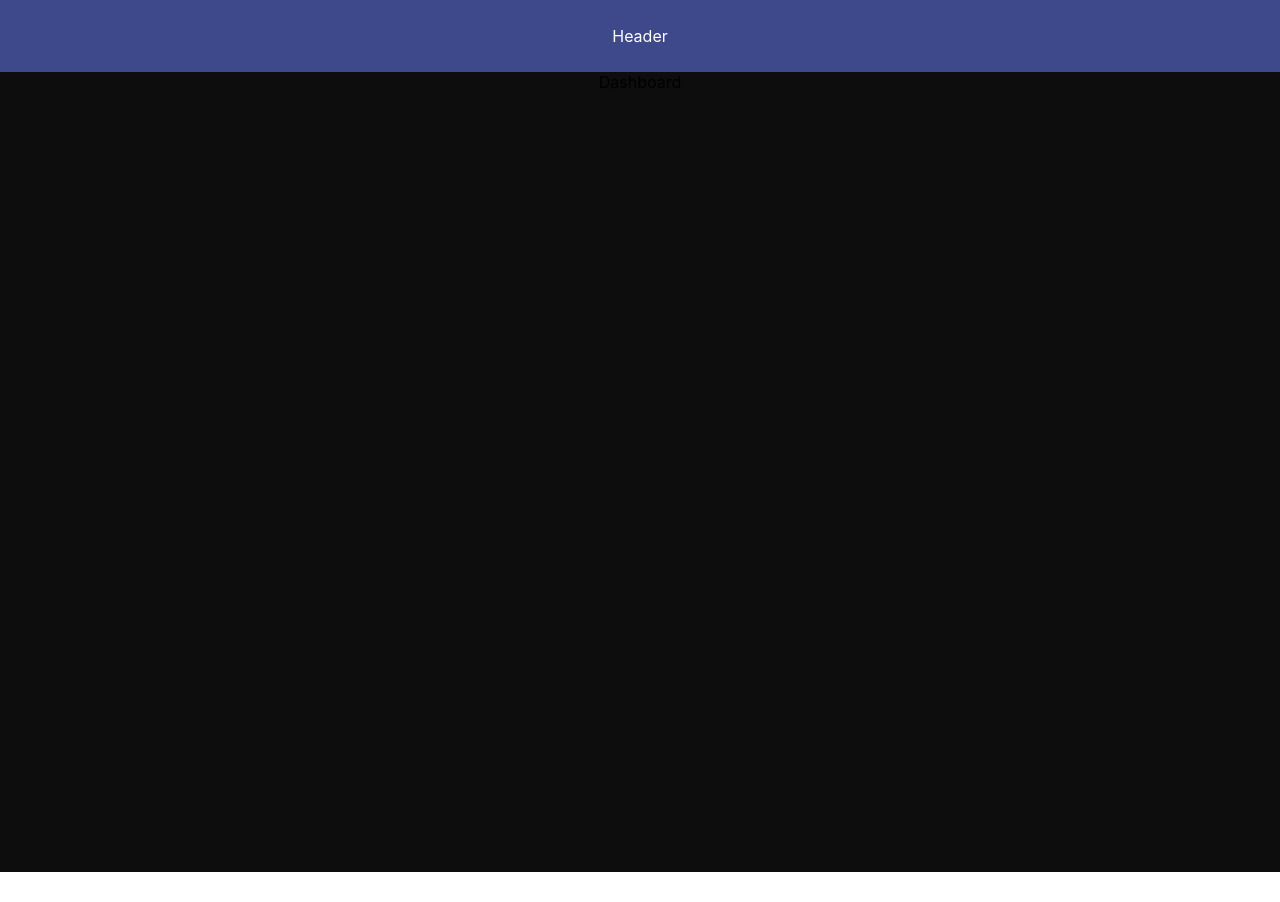
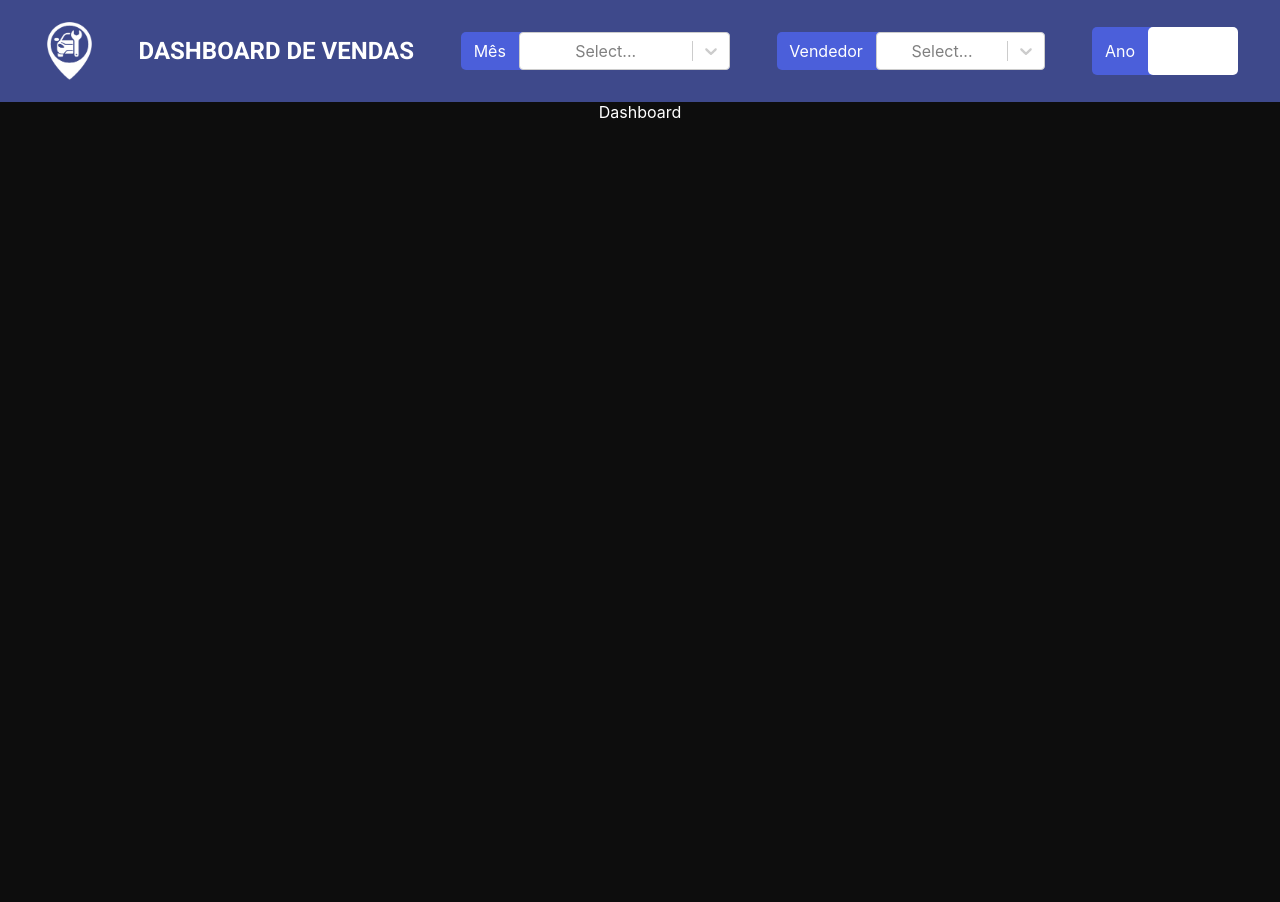
Before and after one commit to GenesisHenriques/Challenge-Ultracar_Front-end, a React (Create React App) app in the folder challenge-ultracar_front-end/: page / in a window 1280 px wide. Before the commit the page ends 872 px from the top, so only its background shows below. Built offline with nearby package versions, Linux system fonts and the light colour scheme.

Commit message:
:rocket: dashboard header done

```diff
--- a/challenge-ultracar_front-end/package.json
+++ b/challenge-ultracar_front-end/package.json
@@ -10,6 +10,7 @@
     "react-dom": "^18.1.0",
     "react-google-charts": "^4.0.0",
     "react-scripts": "5.0.1",
+    "react-select": "^5.3.2",
     "web-vitals": "^2.1.4"
   },
   "scripts": {
--- a/challenge-ultracar_front-end/src/App.js
+++ b/challenge-ultracar_front-end/src/App.js
@@ -1,13 +1,35 @@
+import { useState } from 'react';
+import MyContext from './Components/MyContext';
+
 import './App.css';
-
 import Home from './Pages/Home/Home';
 
 function App() {
+  const [months, setMonths] = useState([]);
+  const [sellers, setSellers] = useState([]);
+  const [year, setYear] = useState([]);
+  const contextValue = {
+    months,
+    setMonths,
+    sellers,
+    setSellers,
+    year,
+    setYear,
+  };
+
   return (
-    <div className="App">
-      <Home />
-    </div>
+    <MyContext.Provider value={contextValue}>
+      <div className="App">
+        <Home />
+        {
+          console.log(months)
+        }
+        {
+          console.log(sellers)
+        }
+      </div>
+    </MyContext.Provider>
   );
-}
+};
 
 export default App;
--- a/challenge-ultracar_front-end/src/Components/Home/Dashboard/Dashboard.jsx
+++ b/challenge-ultracar_front-end/src/Components/Home/Dashboard/Dashboard.jsx
@@ -1,10 +1,17 @@
+import MyContext from '../../MyContext';
 import './Dashboard.css';
 
 function Dashboard() {
   return (
-    <div className='Dashboard'>
-      <p>Dashboard</p>
-    </div>
+    <MyContext.Consumer>
+      {
+        value => (
+          <div className='Dashboard'>
+            <p>Dashboard</p>
+          </div>
+        )
+      }
+    </MyContext.Consumer>
   );
 }
 
--- a/challenge-ultracar_front-end/src/Components/Home/Header/Header.css
+++ b/challenge-ultracar_front-end/src/Components/Home/Header/Header.css
@@ -1,8 +1,64 @@
+@import url('https://fonts.googleapis.com/css2?family=Roboto:ital,wght@0,100;0,700;1,300&display=swap');
+
 .header {
   background-color: #3E498B;
   color: white;
   height: 9vh;
   display: flex;
-  justify-content: center;
+  flex-direction: row;
+  justify-content: space-evenly;
   align-items: center;
+  padding: 15px 0px;
 }
+
+.header img {
+  width: 3.5%;
+}
+
+h2 {
+  font-family: 'Roboto', sans-serif;
+}
+
+.selectMonth {
+  color: black;
+  width: 100%;
+}
+
+.formMonth, .formSalesman {
+  background-color: #4B5FDA;
+  width: 20%;
+  display: flex;
+  justify-content: space-between;
+  flex-direction: row;
+  align-items: center;
+  padding-left: 1vw;
+  border-radius: 5px;
+}
+
+.formMonth p, .formSalesman p {
+  padding-right: 1vw;
+}
+
+.inputYear {
+  background-color: #4B5FDA;
+  border-radius: 5px;
+  display: flex;
+  flex-direction: row;
+  justify-content: space-between;
+  align-items: center;
+  height: 6vh;
+  width: 11vw;
+}
+
+.inputYear p {
+  padding-left: 1vw;
+  padding-right: 1vw;
+}
+
+#inputYear {
+  border-radius: 5px;
+  border: 0 none;
+  height: 6vh;
+  width: 7vw;
+  color: #7c7979;
+}
--- a/challenge-ultracar_front-end/src/Components/Home/Header/Header.jsx
+++ b/challenge-ultracar_front-end/src/Components/Home/Header/Header.jsx
@@ -1,10 +1,89 @@
 import './Header.css';
+import Select from 'react-select';
+import makeAnimated from 'react-select/animated';
+
+import MyContext from '../../MyContext';
+import logotipo from '../../../Image/Logo.png';
+
+function handlerInput(array, state) {
+  const newArray = [];
+  array.map((item) => newArray.push(item.value));
+  state(newArray);
+}
 
 function Header() {
+  const optionsMonth = [
+    { value: 'all', label: 'Todos' },
+    { value: '1semester', label: '1º semestre' },
+    { value: '1semester', label: '2º semestre' },
+    { value: '1quarter', label: '1º trimestre' },
+    { value: '2quarter', label: '2º trimestre' },
+    { value: '3quarter', label: '3ª trimestre' },
+    { value: '4quarter', label: '4ª trimestre' },
+    { value: 'jan', label: 'jan' },
+    { value: 'fev', label: 'fev' },
+    { value: 'mar', label: 'mar' },
+    { value: 'abr', label: 'abr' },
+    { value: 'mai', label: 'mai' },
+    { value: 'jun', label: 'jun' },
+    { value: 'jul', label: 'jul' },
+    { value: 'ago', label: 'ago' },
+    { value: 'set', label: 'set' },
+    { value: 'out', label: 'out' },
+    { value: 'nov', label: 'nov' },
+    { value: 'dez', label: 'dez' },
+  ]
+  const optionsSalesman = [
+    { value: 'All', label: 'Todos' },
+    { value: 'Gênesis', label: 'Gênesis' },
+    { value: 'Patricia', label: 'Patricia' },
+    { value: 'Marcos', label: 'Marcos' },
+    { value: 'Arthur', label: 'Arthur' },
+  ]
+
+  const animatedComponents = makeAnimated();
+
   return (
-    <div className='header'>
-      <p>Header</p>
-    </div>
+    <MyContext.Consumer>
+      {
+        state => (
+          <div className='header'>
+            <img src={logotipo} alt='Logotipo do site' />
+            <h2>DASHBOARD DE VENDAS</h2>
+            <form className='formMonth'>
+              <p>Mês</p>
+              <Select
+                components={animatedComponents}
+                className='selectMonth'
+                isMulti
+                options={optionsMonth}
+                isClearable={true}
+                isSearchable={true}
+                closeMenuOnSelect={true}
+                onChange={(inputText) => handlerInput(inputText, state.setMonths)}
+              />
+            </form>
+            <form className='formSalesman'>
+              <p>Vendedor</p>
+              <Select
+                components={animatedComponents}
+                className='selectMonth'
+                isMulti
+                options={optionsSalesman}
+                isClearable={true}
+                isSearchable={true}
+                closeMenuOnSelect={true}
+                onChange={(inputText) => handlerInput(inputText, state.setSellers)}
+              />
+            </form>
+            <div className='inputYear'>
+              <p>Ano</p>
+              <input type="text" name="name" id='inputYear' />
+            </div>
+          </div>
+        )
+      }
+    </MyContext.Consumer>
   );
 }
 
--- /dev/null
+++ b/challenge-ultracar_front-end/src/Components/MyContext.jsx
@@ -0,0 +1,5 @@
+import { createContext } from 'react';
+
+const MyContext = createContext();
+
+export default MyContext;
--- a/challenge-ultracar_front-end/src/Pages/Home/Home.css
+++ b/challenge-ultracar_front-end/src/Pages/Home/Home.css
@@ -1,4 +1,5 @@
 .Home {
   display: flex;
   flex-direction: column;
+  color: white;
 }
```
Also changed, not shown: challenge-ultracar_front-end/src/Image/Logo.png (added), challenge-ultracar_front-end/src/Pages/Home/Home.jsx (line endings or trailing spaces), 1 other file (tests, documents, lock files or other folders).
